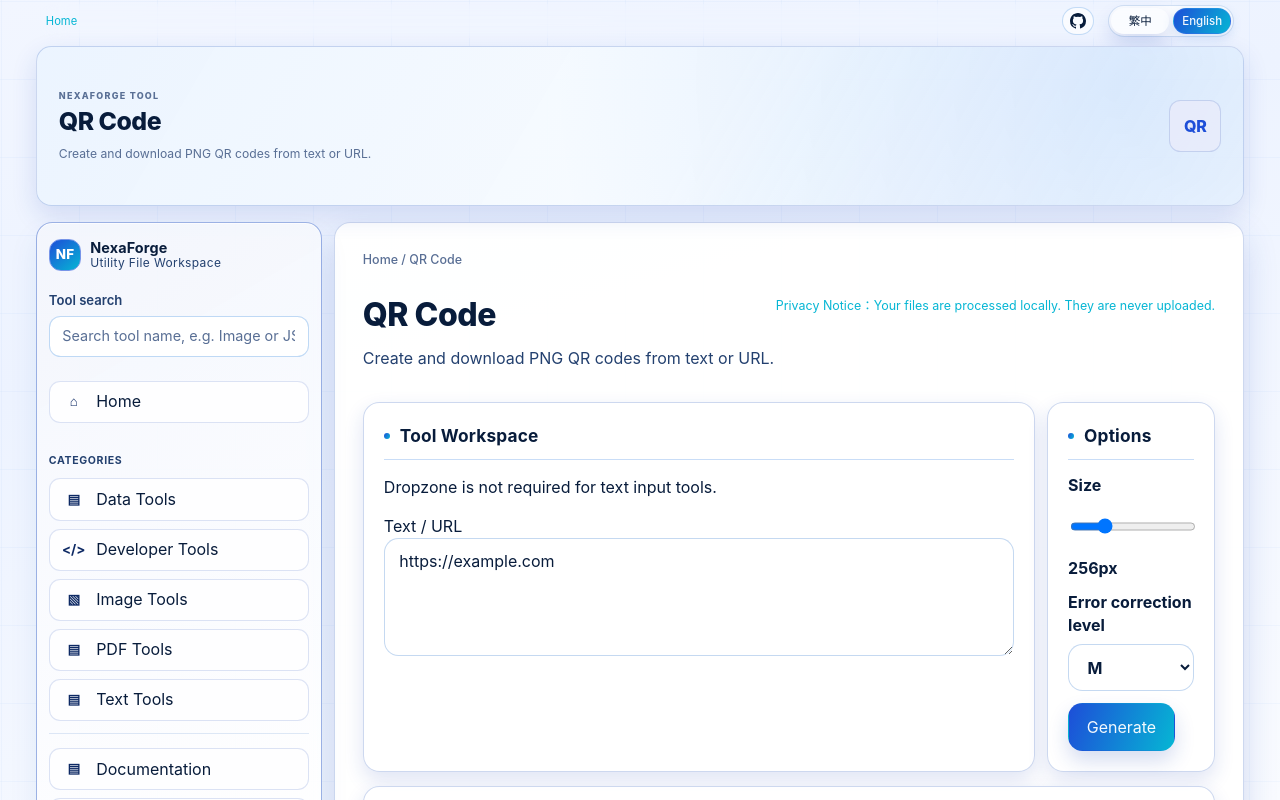
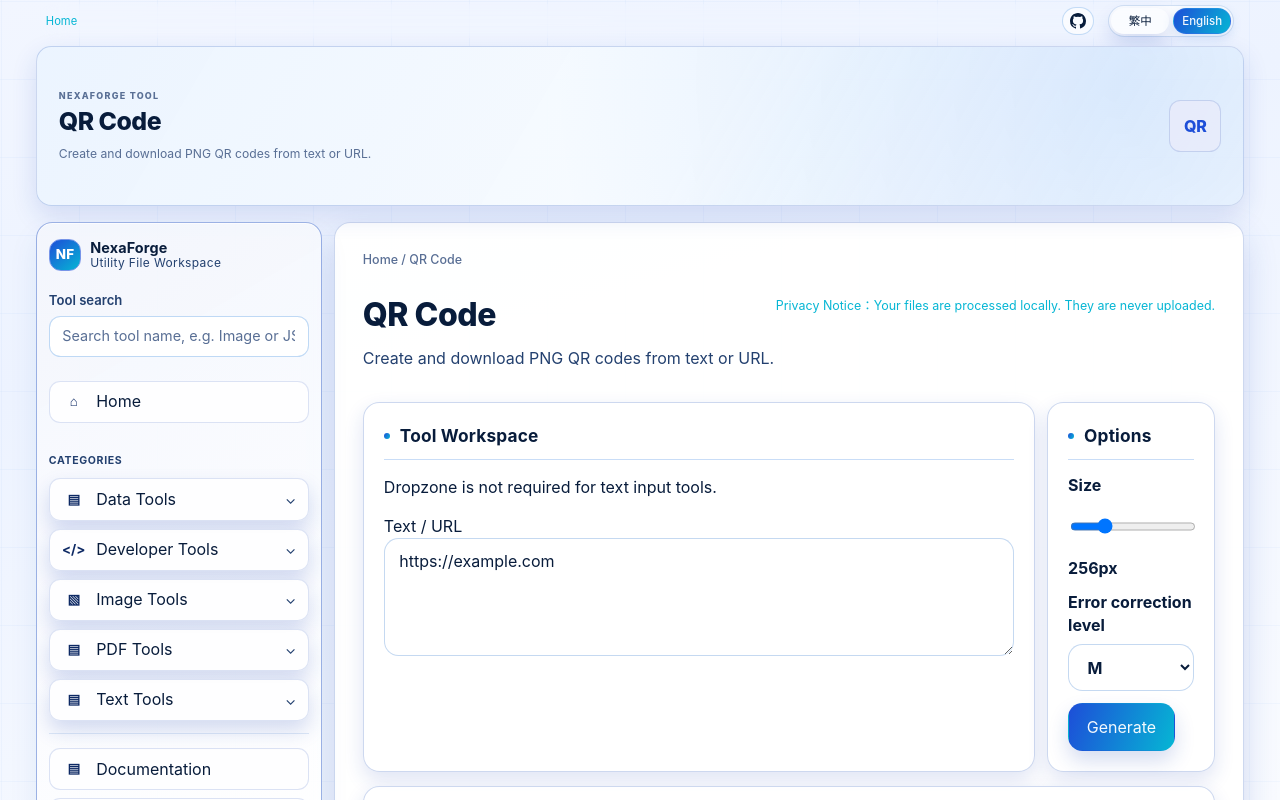
Before and after one commit to kimx/NexaForge, a React (Vite) app: page /qr-code in a window 1280 px wide. Shown: the top 800 px of the page. Built offline with nearby package versions, Linux system fonts and the light colour scheme.

Commit message:
Implement expandable sidebar categories
Co-authored-by: kimx <5724118+kimx@users.noreply.github.com>

```diff
--- a/src/components/ToolSidebar.tsx
+++ b/src/components/ToolSidebar.tsx
@@ -52,6 +52,7 @@ export function ToolSidebar(): JSX.Element {
   const { t } = useLanguage();
   const localToolMeta = useLocalizedToolMeta();
   const [keyword, setKeyword] = useState("");
+  const [expandedCategories, setExpandedCategories] = useState<Set<ToolDefinition["category"]>>(new Set());
 
   const keywordNormalized = keyword.trim().toLowerCase();
 
@@ -85,6 +86,18 @@ export function ToolSidebar(): JSX.Element {
 
   const handleKeywordChange = (event: ChangeEvent<HTMLInputElement>) => {
     setKeyword(event.target.value);
+  };
+
+  const toggleCategory = (category: ToolDefinition["category"]) => {
+    setExpandedCategories((current) => {
+      const next = new Set(current);
+      if (next.has(category)) {
+        next.delete(category);
+      } else {
+        next.add(category);
+      }
+      return next;
+    });
   };
 
   return (
@@ -126,10 +139,37 @@ export function ToolSidebar(): JSX.Element {
           <div className="tool-sidebar__categories">
             <p className="tool-sidebar__section-title">{t("sidebar.categories")}</p>
             {categoryOrder.map((category) => (
-              <a className="tool-sidebar__link" href="/#popular-tools" key={category}>
-                <span className="tool-sidebar__icon" aria-hidden="true">{CATEGORY_ICONS[category]}</span>
-                <span className="tool-sidebar__label">{localizedCategoryLabel(category, t)} {t("sidebar.toolsSuffix")}</span>
-              </a>
+              <div className="tool-sidebar__category" key={category}>
+                <button
+                  type="button"
+                  className="tool-sidebar__link tool-sidebar__category-toggle"
+                  aria-expanded={expandedCategories.has(category)}
+                  aria-controls={`tool-sidebar-category-${category}`}
+                  onClick={() => toggleCategory(category)}
+                >
+                  <span className="tool-sidebar__icon" aria-hidden="true">{CATEGORY_ICONS[category]}</span>
+                  <span className="tool-sidebar__label">{localizedCategoryLabel(category, t)} {t("sidebar.toolsSuffix")}</span>
+                  <span className="tool-sidebar__category-chevron" aria-hidden="true">
+                    {expandedCategories.has(category) ? "⌃" : "⌄"}
+                  </span>
+                </button>
+                {expandedCategories.has(category) && (
+                  <ul className="tool-sidebar__list tool-sidebar__nested-list" id={`tool-sidebar-category-${category}`}>
+                    {FILE_TOOLS.filter((tool) => tool.category === category).map((tool) => (
+                      <li key={tool.id}>
+                        <NavLink
+                          to={tool.path}
+                          title={localToolMeta(tool.id, "title")}
+                          className={({ isActive }) => `tool-sidebar__link ${isActive ? "is-active" : ""}`}
+                        >
+                          <span className="tool-sidebar__icon" aria-hidden="true">{getToolIcon(tool.id)}</span>
+                          <span className="tool-sidebar__label">{localToolMeta(tool.id, "title")}</span>
+                        </NavLink>
+                      </li>
+                    ))}
+                  </ul>
+                )}
+              </div>
             ))}
           </div>
         )}
--- a/src/styles.css
+++ b/src/styles.css
@@ -572,6 +572,28 @@ body::before {
 .tool-sidebar__categories {
   display: grid;
   gap: 8px;
+}
+
+.tool-sidebar__category {
+  display: grid;
+  gap: 6px;
+}
+
+.tool-sidebar__category-toggle {
+  appearance: none;
+  font: inherit;
+  text-align: start;
+  cursor: pointer;
+}
+
+.tool-sidebar__category-chevron {
+  margin-inline-start: auto;
+  color: var(--text-secondary);
+  font-size: 0.9rem;
+}
+
+.tool-sidebar__nested-list {
+  padding-inline-start: 12px;
 }
 
 .tool-sidebar__categories .tool-sidebar__section-title {
```
Also changed, not shown: 1 other file (tests, documents, lock files or other folders).
